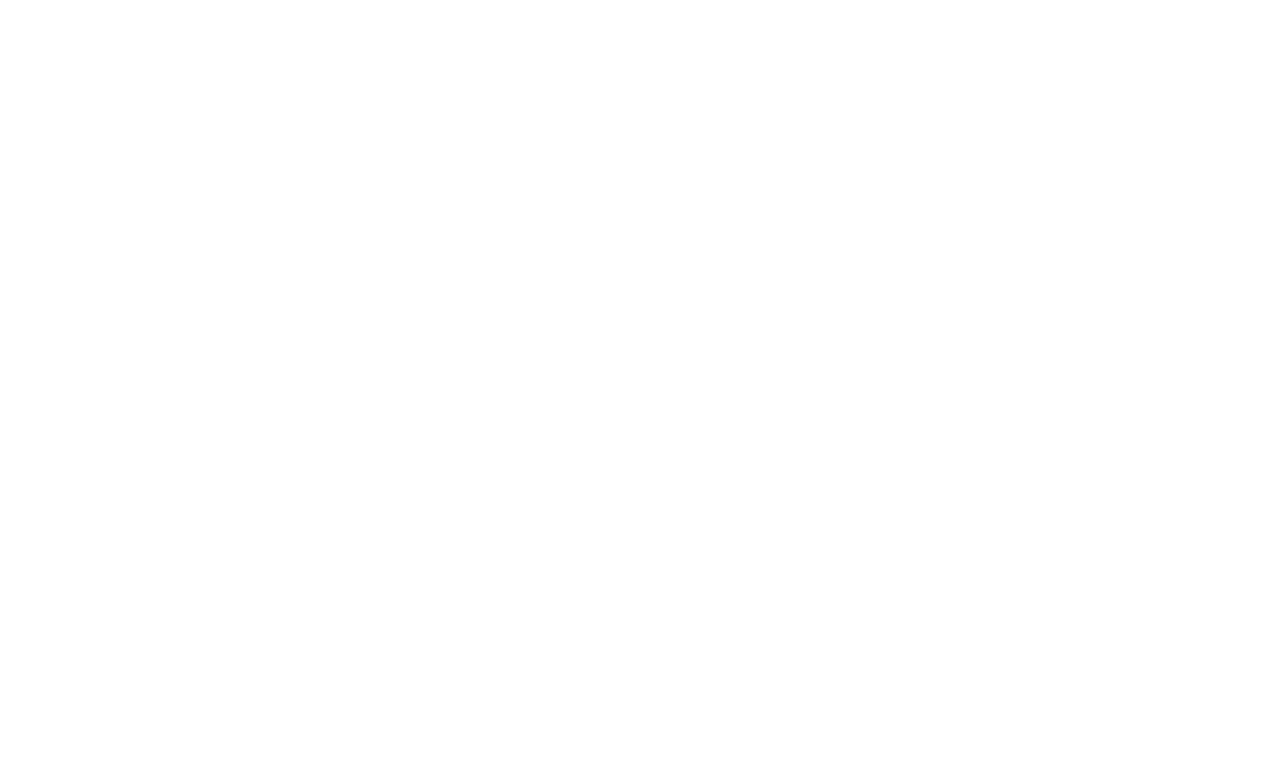
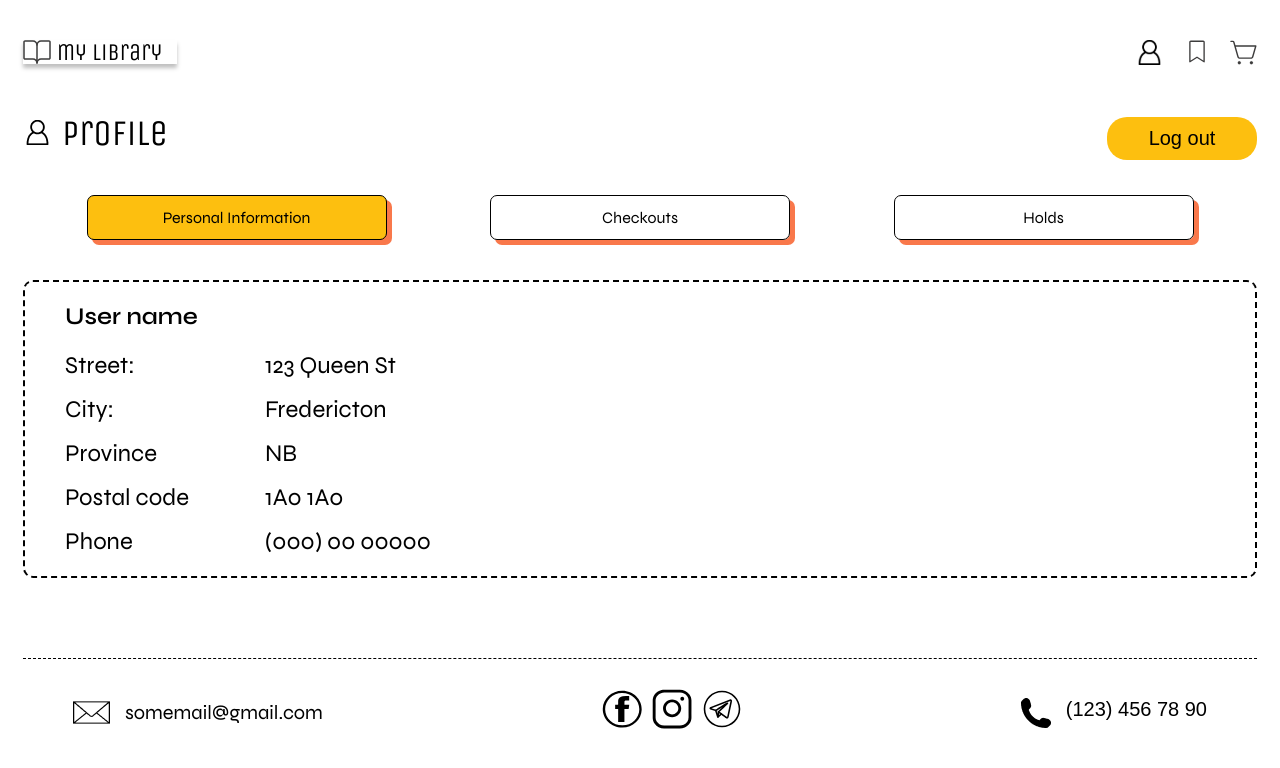
Before and after one commit to YuliiaTsova/comIT-FrontEnd-Library, a React (Create React App) app: page /profile in a window 1280 px wide. Before the commit this address had no page. Shown: the top 768 px of the page. Built offline with nearby package versions, Linux system fonts and the light colour scheme.

Commit message:
add profile

```diff
--- a/src/App.jsx
+++ b/src/App.jsx
@@ -7,6 +7,10 @@
 import { ResultPage } from './pages/ResultPage';
 
 import { Route, Routes } from 'react-router-dom';
+import { PersonalInfo } from './pages/PersonalInfo';
+import { LayoutProfile } from './components/LayoutProfile';
+import { HeaderProfile } from './components/HeaderProfile';
+import { UserInfo } from './components/UserInfo';
 
 function App() {
   return (
@@ -18,7 +22,11 @@
         <Route path="" element={<HomePage />} />
         <Route path="/book/:id" element={<BookPage />} />
         <Route path="/result" element={<ResultPage />} />
-
+        {/* <Route path="/personal" element={<PersonalInfo />} /> */}
+        <Route path="/profile" element={<LayoutProfile />}>
+          <Route path="" element={<UserInfo />} />
+          <Route path="/profile/check" element={<div>dfdf</div>} />
+        </Route>
         {/* <Route path="cart" element={<CartPage />} />
       <Route path="pizza/:id" element={<PizzaDetailBlock />} />
       <Route path="*" element={<NotFoundPage />} />  */}
--- a/src/App.module.scss
+++ b/src/App.module.scss
@@ -40,6 +40,7 @@
 
 :global(.heading2) {
   margin: 0;
+  margin-bottom: 20px;
   font-family: 'Unica One', sans-serif;
   font-size: rem(36);
   font-weight: 400;
--- /dev/null
+++ b/src/components/HeaderProfile.jsx
@@ -0,0 +1,42 @@
+import style from './headerProfile.module.scss';
+import user from '../assets/img/profile.png';
+
+export const HeaderProfile = () => {
+  return (
+    <section className={style.headerProfile}>
+      <div className={style.title}>
+        <div className={style.name}>
+          <img
+            src={user}
+            alt="user icon"
+            className={style.profileImg}
+            aria-hidden="true"
+          />
+          <span className={`${style.text} heading2`}>Profile</span>
+        </div>
+        <div className={style.btnPosition}>
+          <button className={`${style.btn} btnReset`}>Log out</button>
+        </div>
+      </div>
+      <nav className="nav">
+        <ul className={`${style.list} listReset`}>
+          <li className={`${style.item} ${style.active}`}>
+            <a href="" className={style.link}>
+              Personal Information
+            </a>
+          </li>
+          <li className={style.item}>
+            <a href="" className={style.link}>
+              Checkouts
+            </a>
+          </li>
+          <li className={style.item}>
+            <a href="" className={style.link}>
+              Holds
+            </a>
+          </li>
+        </ul>
+      </nav>
+    </section>
+  );
+};
--- /dev/null
+++ b/src/components/LayoutProfile.jsx
@@ -0,0 +1,15 @@
+import React from 'react';
+import { Outlet } from 'react-router-dom';
+
+import { HeaderProfile } from './HeaderProfile';
+
+export const LayoutProfile = () => {
+  return (
+    <div>
+      <HeaderProfile />
+      <div>
+        <Outlet />
+      </div>
+    </div>
+  );
+};
--- /dev/null
+++ b/src/components/UserInfo.jsx
@@ -0,0 +1,23 @@
+import style from './userInfo.module.scss';
+
+export const UserInfo = () => {
+  return (
+    <section className={style.info}>
+      <p className={style.title}>
+        <strong>User name</strong>
+      </p>
+      <div className={style.pesonalData}>
+        <p>Street:</p>
+        <p>123 Queen St </p>
+        <p>City: </p>
+        <p>Fredericton</p>
+        <p>Province</p>
+        <p>NB</p>
+        <p>Postal code</p>
+        <p>1A0 1A0</p>
+        <p>Phone</p>
+        <p>(000) 00 00000</p>
+      </div>
+    </section>
+  );
+};
--- /dev/null
+++ b/src/components/headerProfile.module.scss
@@ -0,0 +1,71 @@
+@import '../SCSS/variables';
+@import '../SCSS/func';
+
+.headerProfile {
+  margin-top: 40px;
+}
+
+.title {
+  display: flex;
+  justify-content: space-between;
+  align-items: baseline;
+}
+.name {
+  display: flex;
+  align-items: baseline;
+  gap: 10px;
+}
+
+.profileImg {
+  width: 29px;
+  height: 25px;
+}
+
+.btn {
+  width: 150px;
+  height: 43px;
+  padding: 5px;
+  border-radius: 20px;
+  background-color: $color-main;
+  font-size: rem(20);
+  transition: background-color 0.2s ease-in-out;
+}
+
+.btn:hover {
+  background-color: $color-main-dark;
+}
+
+.list {
+  display: grid;
+  grid-template-columns: repeat(3, minmax(150px, 300px));
+  justify-content: space-evenly;
+  column-gap: 40px;
+  row-gap: 20px;
+  margin-top: 20px;
+  @media (max-width: 575px) {
+    grid-template-columns: repeat(2, 1fr);
+  }
+}
+
+.item {
+  padding: 12px 20px;
+  border: 1px solid #000000;
+  border-radius: 7px;
+  font-size: 1rem;
+  text-align: center;
+  box-shadow: 5px 5px 0 $color-main-dark;
+  cursor: pointer;
+  transition: background-color 0.3s ease-in-out;
+}
+
+.item:hover {
+  background-color: $color-main-dark;
+}
+
+.item.active {
+  background-color: $color-main;
+}
+.link {
+  display: block;
+  width: 100%;
+}
--- a/src/components/hero.module.scss
+++ b/src/components/hero.module.scss
@@ -26,12 +26,14 @@
 }
 .subTitle {
   font-size: rem(16);
+  margin-top: 20px;
 }
 
 .bottom {
   display: flex;
   gap: 20px;
   margin-top: 30px;
+  align-items: center;
 }
 
 .btnExplore {
--- a/src/components/search.module.scss
+++ b/src/components/search.module.scss
@@ -1,6 +1,7 @@
 @import '../SCSS/variables';
 
 .searchBar {
+  margin-top: 30px;
 }
 
 .label {
--- /dev/null
+++ b/src/components/userInfo.module.scss
@@ -0,0 +1,26 @@
+@import '../SCSS/func';
+
+.info {
+  margin-top: 40px;
+  padding: 20px 40px;
+  border: 2px dashed #000000;
+  border-radius: 10px;
+  @media (max-width: 600px) {
+    padding: 20px 15px;
+  }
+}
+.title {
+  margin-bottom: 20px;
+}
+p {
+  margin: 0;
+}
+.pesonalData {
+  display: grid;
+  grid-template-columns: repeat(2, 200px);
+  row-gap: 15px;
+  @media (max-width: 600px) {
+    font-size: rem(16);
+    grid-template-columns: repeat(2, 150px);
+  }
+}
--- /dev/null
+++ b/src/pages/PersonalInfo.jsx
@@ -0,0 +1,9 @@
+import { HeaderProfile } from '../components/HeaderProfile';
+
+export const PersonalInfo = () => {
+  return (
+    <>
+      <HeaderProfile />
+    </>
+  );
+};
```
Also changed, not shown: src/assets/img/profile.png (added).
